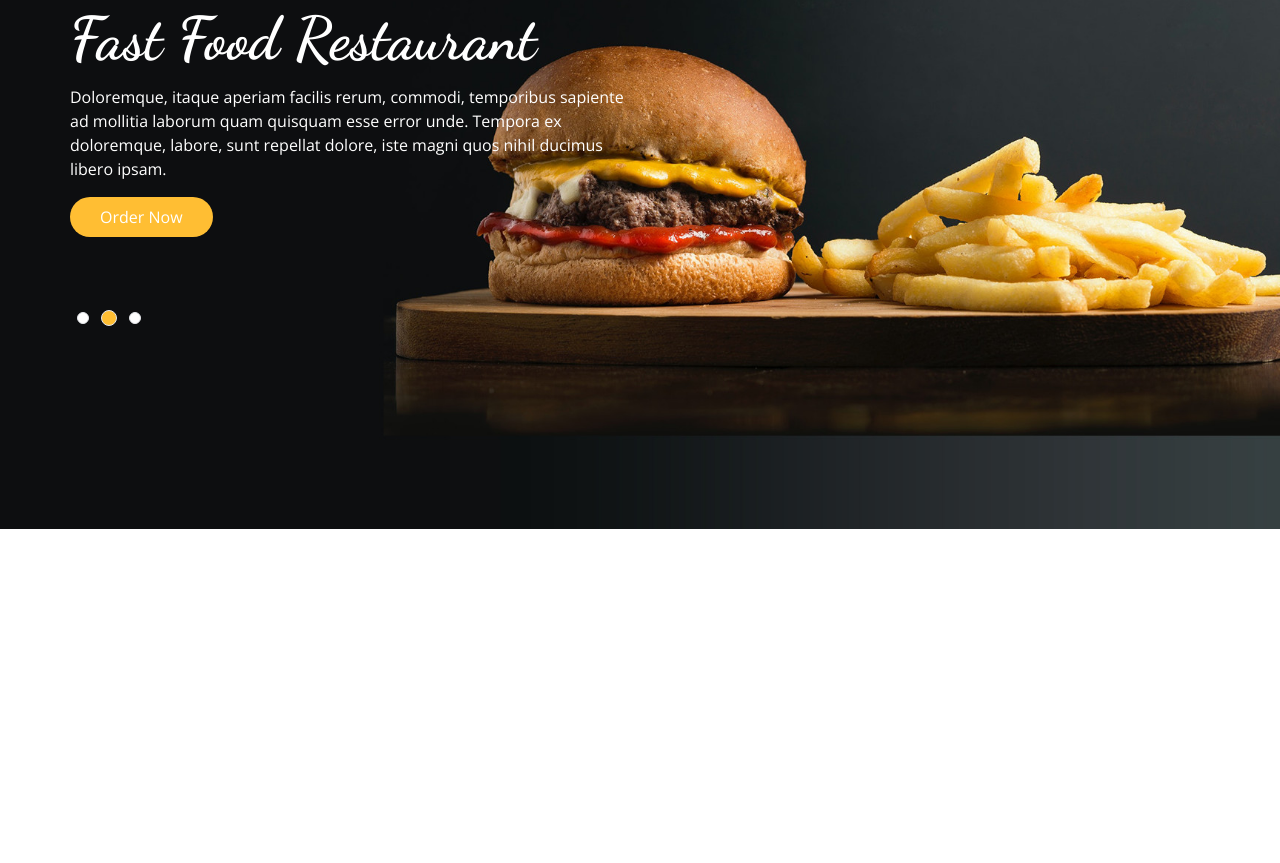
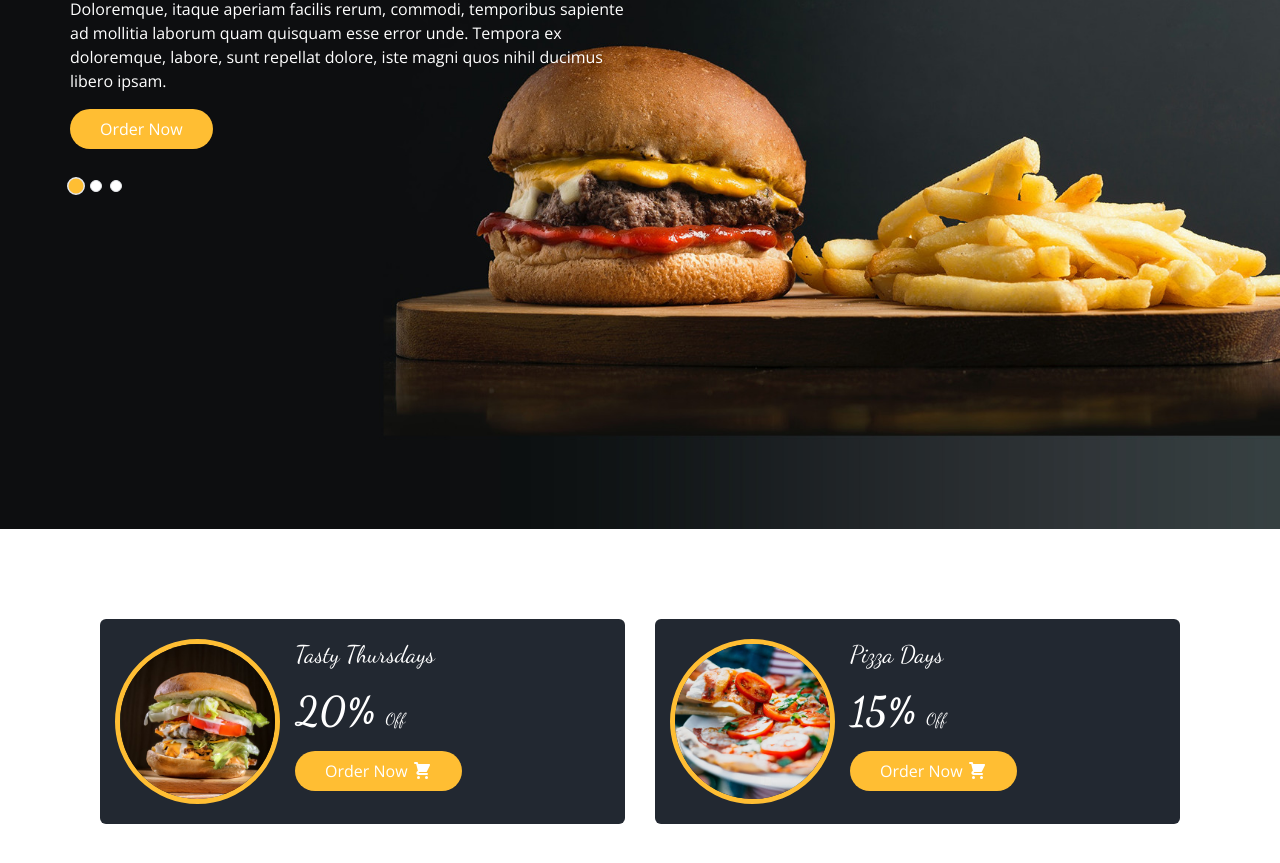
Before and after one commit to KkutaySarii/food-ordering, a Next.js app: page / in a window 1280 px wide. Shown: the part 271-1134 px from the top of the page. Before the commit the page ends 800 px from the top, so only its background shows below. Built offline with nearby package versions, Linux system fonts and the light colour scheme.

Commit message:
camaigns added

```diff
--- a/components/Layout/Header/index.jsx
+++ b/components/Layout/Header/index.jsx
@@ -67,7 +67,9 @@ const Index = () => {
           </a>
           <button
             onClick={() => setIsMenuModal(true)}
-            className="mx-[10px] md:hidden"
+            className={`mx-[10px] md:hidden z-50 ${
+              isMenuModal ? "hidden" : "block"
+            }`}
           >
             <GiHamburgerMenu className="text-xl hover:text-primary cursor-pointer transition-all" />
           </button>
--- /dev/null
+++ b/components/Ui/Campaigns/CampaignsItem/index.jsx
@@ -0,0 +1,40 @@
+import React from "react";
+import Image from "next/image";
+import { HiShoppingCart } from "react-icons/hi";
+
+import Title from "../../Title";
+
+const CampaignsItem = (props) => {
+  const { title, percent, image } = props;
+  return (
+    <div className="flex flex-1 px-[15px] mt-[45px]  gap-x">
+      <div className="bg-secondary self-center flex md:flex-col custommd:flex-row flex-row flex-1 rounded-md py-5 px-[15px] ">
+        <div className="relative w-[165px] h-[165px] border-[5px] border-primary rounded-full overflow-hidden mr-[15px]">
+          <Image
+            src={image}
+            alt=""
+            layout="fill"
+            className="hover:scale-105 transition-all"
+            objectFit="cover"
+          />
+        </div>
+        <div className="flex flex-col text-white md:text-center custommd:text-left text-left">
+          <Title addClass="text-2xl font-medium">{title}</Title>
+          <div className="font-dancing my-2.5">
+            <span className="text-[40px] font-bold">
+              {percent}
+              {"% "}
+            </span>
+            <span>Off</span>
+          </div>
+          <button className="btn flex items-center">
+            {"Order Now"}
+            <HiShoppingCart size={20} className="ml-1" />
+          </button>
+        </div>
+      </div>
+    </div>
+  );
+};
+
+export default CampaignsItem;
--- /dev/null
+++ b/components/Ui/Campaigns/index.jsx
@@ -0,0 +1,18 @@
+import React from "react";
+
+import CampaignsItem from "./CampaignsItem";
+
+const Campaigns = () => {
+  return (
+    <div className="flex flex-col md:flex-row justify-between px-[15px] my-[45px] container mx-auto">
+      <CampaignsItem
+        title="Tasty Thursdays"
+        percent={20}
+        image="/images/o1.jpg"
+      />
+      <CampaignsItem title="Pizza Days" percent={15} image="/images/o2.jpg" />
+    </div>
+  );
+};
+
+export default Campaigns;
--- a/components/Ui/Carousel/index.jsx
+++ b/components/Ui/Carousel/index.jsx
@@ -15,19 +15,25 @@ const Carousel = () => {
     arrows: false,
     autoplay: true,
     autoplaySpeed: 3500,
+    appendDots: (dots) => (
+      <div>
+        <ul className="container mx-auto w-full text-start">{dots}</ul>
+      </div>
+    ),
     customPaging: (i) => (
-      <div className="w-3 h-3 border rounded-full bg-white transiton-all"></div>
+      <div className="w-3 h-3 border bg-white rounded-full mt-4 md:mt-10"></div>
     ),
   };
 
   return (
-    <div className="">
+    <div className="min-h-screen relative w-full -mt-[88px] ">
       <div className="absolute z-[-10] top-0 left-0 w-full h-full">
         <Image
-          className="object-cover"
           src="/images/hero-bg.jpg"
           alt=""
           layout="fill"
+          objectFit="cover"
+          priority
         />
       </div>
       <Slider {...settings}>
--- a/pages/home/index.jsx
+++ b/pages/home/index.jsx
@@ -1,11 +1,13 @@
 import React from "react";
 
 import Carousel from "@/components/Ui/Carousel";
+import Campaigns from "@/components/Ui/Campaigns";
 
 const index = () => {
   return (
     <div className="">
       <Carousel />
+      <Campaigns />
     </div>
   );
 };
--- a/styles/globals.css
+++ b/styles/globals.css
@@ -18,13 +18,17 @@ body {
 }
 
 .slick-dots {
-  @apply !mt-12 !container mx-auto !flex !justify-start !relative;
+  @apply !flex justify-start w-full;
 }
 
 .slick-dots li {
-  @apply !w-4 h-4 flex justify-center items-center;
+  @apply !m-0;
 }
 
 .slick-dots .slick-active div {
-  @apply !bg-primary w-4 h-4;
+  @apply bg-primary scale-150;
 }
+
+.slick-dots div {
+  @apply !m-0 !mt-8;
+}
--- a/tailwind.config.js
+++ b/tailwind.config.js
@@ -25,6 +25,19 @@ module.exports = {
         sans: ["Open Sans", "sans-serif"],
       },
     },
+    screens: {
+      sm: "640px",
+
+      md: "768px",
+
+      custommd: "992px",
+
+      lg: "1024px",
+
+      xl: "1280px",
+
+      "2xl": "1536px",
+    },
   },
   plugins: [],
 };
```
Also changed, not shown: public/images/o1.jpg (added), public/images/o2.jpg (added).
